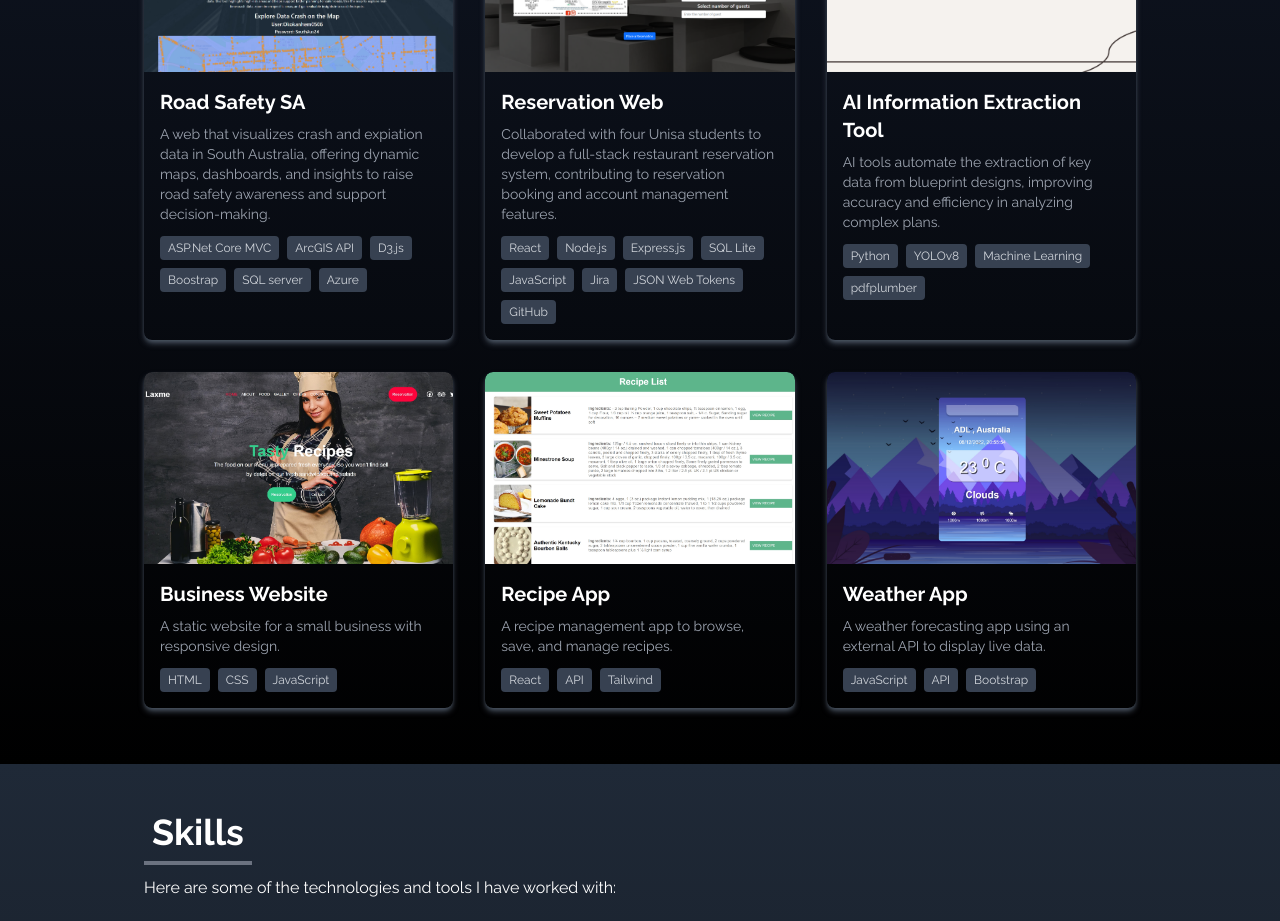
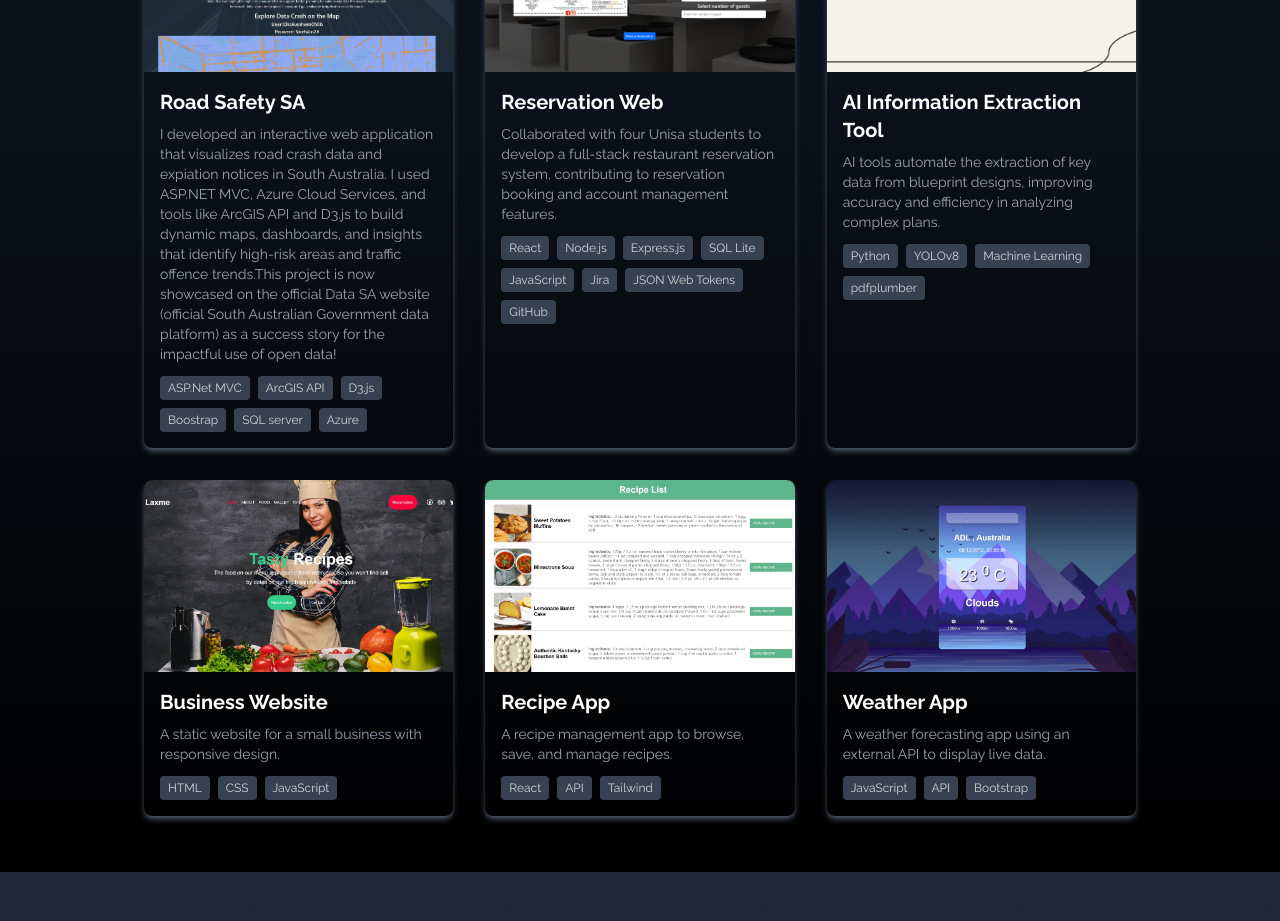
Before and after one commit to andrewhuynh561/portfolio-project, a React (Create React App) app: page / in a window 1280 px wide. Shown: the part 1920-2841 px from the top of the page. Built offline with nearby package versions, Linux system fonts and the light colour scheme.

Commit message:
update road safety project

```diff
--- a/src/components/Projects.jsx
+++ b/src/components/Projects.jsx
@@ -17,8 +17,8 @@ const Portfolio = () => {
       demo: 'https://roadsafetyapp.azurewebsites.net/',
       code: 'https://github.com/andrewhuynh561/Road-Safety-SA/tree/main',
       title: "Road Safety SA",
-      description: "A web that visualizes crash and expiation data in South Australia, offering dynamic maps, dashboards, and insights to raise road safety awareness and support decision-making.",
-      skills: ["ASP.Net Core MVC", "ArcGIS API", "D3.js", "Boostrap", "SQL server","Azure"],
+      description: "I developed an interactive web application that visualizes road crash data and expiation notices in South Australia. I used ASP.NET MVC, Azure Cloud Services, and tools like ArcGIS API and D3.js to build dynamic maps, dashboards, and insights that identify high-risk areas and traffic offence trends.This project is now showcased on the official Data SA website (official South Australian Government data platform) as a success story for the impactful use of open data!",
+      skills: ["ASP.Net MVC", "ArcGIS API", "D3.js", "Boostrap", "SQL server","Azure"],
     },
     {
       id: 2,
```
